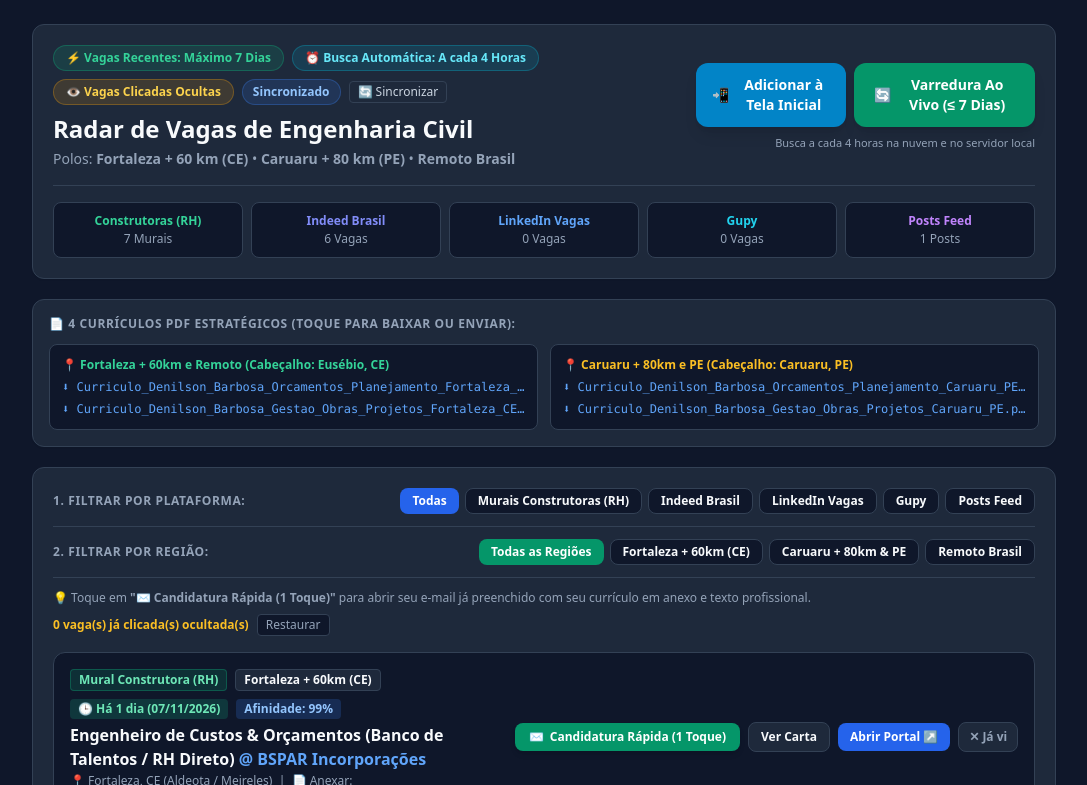
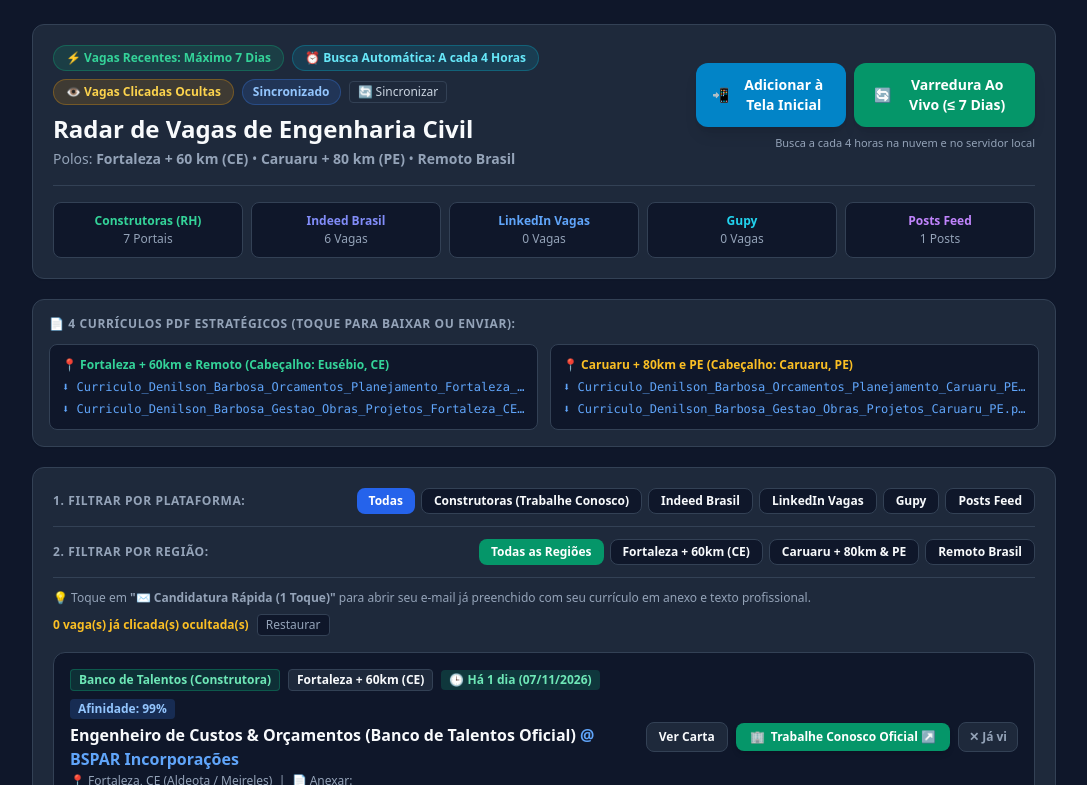
Before and after one commit to denilsonb20-prog/radar-vagas-engenharia, a plain HTML site: page index.html in a window 1280 px wide. Both pictures are taken after a click on the button "Todas". Shown: the top 785 px of the page, without its empty margins (96-1183 px from the left). Drawn offline with nearby package versions, Linux system fonts and the light colour scheme; no server answers.

Commit message:
Sync bidirecional index.html

```diff
--- a/index.html
+++ b/index.html
@@ -151,7 +151,7 @@
           <span class="text-xs font-bold uppercase tracking-wider text-[var(--muted-foreground)]">1. Filtrar por Plataforma:</span>
           <div class="flex flex-wrap gap-1.5">
             <button onclick="setPlat('todas')" id="plat-todas" class="px-3 py-1 rounded-lg text-xs font-semibold bg-blue-600 text-white cursor-pointer">Todas</button>
-            <button onclick="setPlat('Mural Construtora (RH)')" id="plat-Mural Construtora (RH)" class="px-3 py-1 rounded-lg text-xs font-semibold bg-[var(--background)] border border-[var(--border)] cursor-pointer">Murais Construtoras (RH)</button>
+            <button onclick="setPlat('Banco de Talentos (Construtora)')" id="plat-Banco de Talentos (Construtora)" class="px-3 py-1 rounded-lg text-xs font-semibold bg-[var(--background)] border border-[var(--border)] cursor-pointer">Construtoras (Trabalhe Conosco)</button>
             <button onclick="setPlat('Indeed')" id="plat-Indeed" class="px-3 py-1 rounded-lg text-xs font-semibold bg-[var(--background)] border border-[var(--border)] cursor-pointer">Indeed Brasil</button>
             <button onclick="setPlat('LinkedIn Vagas')" id="plat-LinkedIn Vagas" class="px-3 py-1 rounded-lg text-xs font-semibold bg-[var(--background)] border border-[var(--border)] cursor-pointer">LinkedIn Vagas</button>
             <button onclick="setPlat('Gupy')" id="plat-Gupy" class="px-3 py-1 rounded-lg text-xs font-semibold bg-[var(--background)] border border-[var(--border)] cursor-pointer">Gupy</button>
@@ -212,121 +212,36 @@
     let VAGAS = [
   {
     "id": "const_ce_bspar",
-    "plat": "Mural Construtora (RH)",
+    "plat": "Banco de Talentos (Construtora)",
     "reg": "fortaleza",
     "regLabel": "Fortaleza + 60km (CE)",
     "dias": 1,
     "recencia": "Há 1 dia (07/11/2026)",
     "score": 99,
-    "titulo": "Engenheiro de Custos & Orçamentos (Banco de Talentos / RH Direto)",
+    "titulo": "Engenheiro de Custos & Orçamentos (Banco de Talentos Oficial)",
     "empresa": "BSPAR Incorporações",
     "local": "Fortaleza, CE (Aldeota / Meireles)",
     "pdf": "Curriculo_Denilson_Barbosa_Orcamentos_Planejamento_Fortaleza_CE.pdf",
-    "email": "contato@bspar.com.br",
+    "email": "",
     "url": "https://bspar.com.br/trabalhe-conosco/",
-    "resumo": "Banco de talentos e seleção contínua para Engenharia de Custos, Orçamentos, Planejamento e Acompanhamento de Obras de alto padrão da BSPAR Incorporações em Fortaleza/CE. Envio direto de currículo para a equipe de RH.",
-    "motivo": "Publicada há 1 dia(s) • Afinidade com Orçamentos de Obras, Planejamento Físico-Financeiro, Gestão/Execução de Obras."
+    "resumo": "Canal oficial de Trabalhe Conosco da BSPAR Incorporações em Fortaleza/CE. Cadastro direto no banco de talentos de Engenharia Civil, Custos, Orçamentos e Gestão de Obras de alto padrão.",
+    "motivo": "Publicada há 1 dia(s) • Afinidade com Orçamentos de Obras, Engenharia Civil, Gestão/Execução de Obras."
   },
   {
-    "id": "const_ce_crolim",
-    "plat": "Mural Construtora (RH)",
+    "id": "const_ce_colmeia",
+    "plat": "Banco de Talentos (Construtora)",
     "reg": "fortaleza",
     "regLabel": "Fortaleza + 60km (CE)",
     "dias": 1,
     "recencia": "Há 1 dia (07/11/2026)",
     "score": 99,
-    "titulo": "Engenheiro Civil - Planejamento e Gestão de Obras (RH Direto)",
-    "empresa": "C. Rolim Engenharia",
-    "local": "Fortaleza, CE",
-    "pdf": "Curriculo_Denilson_Barbosa_Orcamentos_Planejamento_Fortaleza_CE.pdf",
-    "email": "rh@crolim.com.br",
-    "url": "https://www.crolimengenharia.com.br/trabalhe-conosco/",
-    "resumo": "Oportunidade contínua e banco de talentos para Engenheiros Civis com foco em planejamento físico-financeiro, controle de cronograma, medições e acompanhamento de obras prediais sustentáveis em Fortaleza.",
-    "motivo": "Publicada há 1 dia(s) • Afinidade com Planejamento Físico-Financeiro, Cronogramas de Obra, Engenharia Civil."
-  },
-  {
-    "id": "const_ce_colmeia",
-    "plat": "Mural Construtora (RH)",
-    "reg": "fortaleza",
-    "regLabel": "Fortaleza + 60km (CE)",
-    "dias": 1,
-    "recencia": "Há 1 dia (07/11/2026)",
-    "score": 99,
-    "titulo": "Engenheiro Orçamentista / Sala Técnica (Mural de Talentos)",
+    "titulo": "Engenheiro Orçamentista / Sala Técnica (Trabalhe Conosco Oficial)",
     "empresa": "Construtora Colmeia",
     "local": "Fortaleza, CE (Região Metropolitana)",
     "pdf": "Curriculo_Denilson_Barbosa_Orcamentos_Planejamento_Fortaleza_CE.pdf",
-    "email": "curriculo@colmeia.com.br",
+    "email": "",
     "url": "https://colmeia.com.br/trabalhe-conosco/",
-    "resumo": "Seleção direta de Engenheiros para elaboração de orçamentos executivos, CPUs, cotações com fornecedores, compatibilização de projetos BIM e sala técnica de obras residenciais no Ceará.",
-    "motivo": "Publicada há 1 dia(s) • Afinidade com Orçamentos de Obras, Sala Técnica / Orçamentos e Planejamento, Gestão/Execução de Obras."
-  },
-  {
-    "id": "const_pe_cpconstrucao",
-    "plat": "Mural Construtora (RH)",
-    "reg": "caruaru",
-    "regLabel": "Caruaru + 80km (PE)",
-    "dias": 1,
-    "recencia": "Há 1 dia (07/11/2026)",
-    "score": 99,
-    "titulo": "Engenheiro Civil - Obras & Orçamentos (Caruaru / Agreste)",
-    "empresa": "CP Construção",
-    "local": "Caruaru, PE (Polo Agreste)",
-    "pdf": "Curriculo_Denilson_Barbosa_Orcamentos_Planejamento_Caruaru_PE.pdf",
-    "email": "contato@cpconstrucao.com.br",
-    "url": "http://cpconstrucao.com.br/",
-    "resumo": "Construtora referência no Agreste de Pernambuco com sede em Caruaru. Canal direto para recepção de currículos de Engenharia Civil com atuação em obras residenciais, loteamentos, infraestrutura e orçamentos.",
-    "motivo": "Publicada há 1 dia(s) • Afinidade com Orçamentos de Obras, Engenharia Civil, Gestão/Execução de Obras."
-  },
-  {
-    "id": "const_pe_rioave",
-    "plat": "Mural Construtora (RH)",
-    "reg": "caruaru",
-    "regLabel": "Eixo PE (Recife / BR-232)",
-    "dias": 1,
-    "recencia": "Há 1 dia (07/11/2026)",
-    "score": 99,
-    "titulo": "Engenheiro de Planejamento & Qualidade (RH Direto)",
-    "empresa": "Construtora Rio Ave",
-    "local": "Recife / Eixo PE",
-    "pdf": "Curriculo_Denilson_Barbosa_Orcamentos_Planejamento_Caruaru_PE.pdf",
-    "email": "rh@rioave.com.br",
-    "url": "https://rioave.com.br/trabalhe-conosco/",
-    "resumo": "Mural de carreiras e banco de talentos para Engenharia Civil em obras comerciais e residenciais de alto padrão no estado de Pernambuco, com foco em planejamento, qualidade e medições.",
-    "motivo": "Publicada há 1 dia(s) • Afinidade com Planejamento Físico-Financeiro, Engenharia Civil, Gestão/Execução de Obras."
-  },
-  {
-    "id": "const_pe_conic",
-    "plat": "Mural Construtora (RH)",
-    "reg": "caruaru",
-    "regLabel": "Eixo PE (Recife / BR-232)",
-    "dias": 1,
-    "recencia": "Há 1 dia (07/11/2026)",
-    "score": 99,
-    "titulo": "Engenheiro Civil - Gestão e Acompanhamento de Obras (RH)",
-    "empresa": "Conic Construtora",
-    "local": "Pernambuco (Eixo BR-232)",
-    "pdf": "Curriculo_Denilson_Barbosa_Gestao_Obras_Projetos_Caruaru_PE.pdf",
-    "email": "rh@conic.com.br",
-    "url": "https://conic.com.br/trabalhe-conosco/",
-    "resumo": "Recepção de currículos de Engenharia Civil para obras públicas e privadas em Pernambuco. Gestão de equipes em campo, controle de prazos e medições contratuais.",
-    "motivo": "Publicada há 1 dia(s) • Afinidade com Engenharia Civil, Gestão/Execução de Obras, Controle de Medições."
-  },
-  {
-    "id": "const_pe_duarte",
-    "plat": "Mural Construtora (RH)",
-    "reg": "caruaru",
-    "regLabel": "Eixo PE (Recife / BR-232)",
-    "dias": 1,
-    "recencia": "Há 1 dia (07/11/2026)",
-    "score": 99,
-    "titulo": "Engenheiro de Custos & Sala Técnica (Banco de Talentos)",
-    "empresa": "Duarte Engenharia",
-    "local": "Pernambuco (Eixo BR-232 / Recife)",
-    "pdf": "Curriculo_Denilson_Barbosa_Orcamentos_Planejamento_Caruaru_PE.pdf",
-    "email": "contato@duarteeng.com.br",
-    "url": "https://duarteeng.com.br/trabalhe-conosco/",
-    "resumo": "Oportunidades em engenharia de custos, orçamentos e contratos para obras de grande porte, infraestrutura e saúde em Pernambuco.",
+    "resumo": "Mural oficial de Carreiras da Construtora Colmeia em Fortaleza/CE. Formulário oficial de cadastro de currículos para sala técnica, orçamentos e acompanhamento de obras.",
     "motivo": "Publicada há 1 dia(s) • Afinidade com Orçamentos de Obras, Sala Técnica / Orçamentos e Planejamento, Gestão/Execução de Obras."
   },
   {
@@ -415,6 +330,57 @@
     "motivo": "Publicada há 5 dia(s) • Afinidade com Planejamento Físico-Financeiro, Cronogramas de Obra, Gestão/Execução de Obras."
   },
   {
+    "id": "const_pe_cpconstrucao",
+    "plat": "Banco de Talentos (Construtora)",
+    "reg": "caruaru",
+    "regLabel": "Caruaru + 80km (PE)",
+    "dias": 1,
+    "recencia": "Há 1 dia (07/11/2026)",
+    "score": 98,
+    "titulo": "Engenheiro Civil - Obras & Orçamentos (Caruaru / Agreste Oficial)",
+    "empresa": "CP Construção",
+    "local": "Caruaru, PE (Polo Agreste)",
+    "pdf": "Curriculo_Denilson_Barbosa_Orcamentos_Planejamento_Caruaru_PE.pdf",
+    "email": "",
+    "url": "http://cpconstrucao.com.br/",
+    "resumo": "Página oficial da CP Construção em Caruaru/PE. Referência em obras residenciais e loteamentos no Agreste de Pernambuco. Canal direto de contato institucional e currículos.",
+    "motivo": "Publicada há 1 dia(s) • Afinidade com Orçamentos de Obras, Engenharia Civil, Gestão/Execução de Obras."
+  },
+  {
+    "id": "const_ce_crolim",
+    "plat": "Banco de Talentos (Construtora)",
+    "reg": "fortaleza",
+    "regLabel": "Fortaleza + 60km (CE)",
+    "dias": 1,
+    "recencia": "Há 1 dia (07/11/2026)",
+    "score": 96,
+    "titulo": "Engenheiro Civil - Planejamento e Gestão de Obras (Portal Oficial)",
+    "empresa": "C. Rolim Engenharia",
+    "local": "Fortaleza, CE",
+    "pdf": "Curriculo_Denilson_Barbosa_Orcamentos_Planejamento_Fortaleza_CE.pdf",
+    "email": "",
+    "url": "https://www.crolimengenharia.com.br/trabalhe-conosco/",
+    "resumo": "Portal oficial de Trabalhe Conosco da C. Rolim Engenharia. Banco de talentos e processos seletivos contínuos para obras prediais residenciais e comerciais em Fortaleza.",
+    "motivo": "Publicada há 1 dia(s) • Afinidade com Planejamento Físico-Financeiro, Engenharia Civil, Gestão/Execução de Obras."
+  },
+  {
+    "id": "const_pe_conic",
+    "plat": "Banco de Talentos (Construtora)",
+    "reg": "caruaru",
+    "regLabel": "Eixo PE (Recife / BR-232)",
+    "dias": 1,
+    "recencia": "Há 1 dia (07/11/2026)",
+    "score": 96,
+    "titulo": "Engenheiro Civil - Gestão e Acompanhamento de Obras (Mural PE)",
+    "empresa": "Conic Construtora",
+    "local": "Pernambuco (Eixo BR-232)",
+    "pdf": "Curriculo_Denilson_Barbosa_Gestao_Obras_Projetos_Caruaru_PE.pdf",
+    "email": "",
+    "url": "https://conic.com.br/trabalhe-conosco/",
+    "resumo": "Canal de Trabalhe Conosco da Conic Construtora em Pernambuco para gestão de obras públicas e privadas, planejamento e infraestrutura.",
+    "motivo": "Publicada há 1 dia(s) • Afinidade com Planejamento Físico-Financeiro, Engenharia Civil, Gestão/Execução de Obras."
+  },
+  {
     "id": "indeed_afba2d60a38959e1",
     "plat": "Indeed",
     "reg": "caruaru",
@@ -430,6 +396,40 @@
     "url": "https://br.indeed.com/viewjob?jk=afba2d60a38959e1",
     "resumo": "Responsável pela gestão integral da obra no campo em Caruaru/PE, garantindo a execução conforme projetos executivos, normas técnicas ABNT, cumprimento de prazos, cronograma físico-financeiro e controle de custos e equipes.",
     "motivo": "Publicada há 6 dia(s) • Afinidade com Cronogramas de Obra, Engenharia Civil, Gestão/Execução de Obras."
+  },
+  {
+    "id": "const_pe_duarte",
+    "plat": "Banco de Talentos (Construtora)",
+    "reg": "caruaru",
+    "regLabel": "Eixo PE (Recife / BR-232)",
+    "dias": 1,
+    "recencia": "Há 1 dia (07/11/2026)",
+    "score": 93,
+    "titulo": "Engenheiro de Custos & Sala Técnica (Trabalhe Conosco PE)",
+    "empresa": "Duarte Engenharia",
+    "local": "Pernambuco (Eixo BR-232 / Recife)",
+    "pdf": "Curriculo_Denilson_Barbosa_Orcamentos_Planejamento_Caruaru_PE.pdf",
+    "email": "",
+    "url": "https://duarteeng.com.br/trabalhe-conosco/",
+    "resumo": "Página oficial de Carreiras da Duarte Engenharia em Pernambuco. Inscrição para processos seletivos e banco de talentos em engenharia de custos e obras.",
+    "motivo": "Publicada há 1 dia(s) • Afinidade com Sala Técnica / Orçamentos e Planejamento, Gestão/Execução de Obras, Engenharia de Custos."
+  },
+  {
+    "id": "const_pe_rioave",
+    "plat": "Banco de Talentos (Construtora)",
+    "reg": "caruaru",
+    "regLabel": "Eixo PE (Recife / BR-232)",
+    "dias": 1,
+    "recencia": "Há 1 dia (07/11/2026)",
+    "score": 83,
+    "titulo": "Engenheiro de Planejamento & Qualidade (Banco de Talentos PE)",
+    "empresa": "Construtora Rio Ave",
+    "local": "Recife / Eixo PE",
+    "pdf": "Curriculo_Denilson_Barbosa_Orcamentos_Planejamento_Caruaru_PE.pdf",
+    "email": "",
+    "url": "https://rioave.com.br/trabalhe-conosco/",
+    "resumo": "Portal oficial de Trabalhe Conosco da Construtora Rio Ave em Pernambuco. Cadastro no banco de talentos para engenharia, planejamento físico-financeiro e obras corporativas.",
+    "motivo": "Publicada há 1 dia(s) • Afinidade com Planejamento Físico-Financeiro, Gestão/Execução de Obras."
   },
   {
     "id": "post_7523750203116498944",
@@ -491,13 +491,13 @@
 
     function atualizarPlacar() {
       const visiveis = VAGAS.filter(v => !foiClicada(v) && (v.dias === undefined || v.dias <= 7));
-      const cConst = visiveis.filter(v => v.plat === "Mural Construtora (RH)").length;
+      const cConst = visiveis.filter(v => v.plat === "Banco de Talentos (Construtora)").length;
       const cInd = visiveis.filter(v => v.plat === "Indeed").length;
       const cLin = visiveis.filter(v => v.plat === "LinkedIn Vagas").length;
       const cGupy = visiveis.filter(v => v.plat === "Gupy").length;
       const cPos = visiveis.filter(v => v.plat === "Publicação LinkedIn").length;
 
-      document.getElementById("count-const").textContent = `${cConst} Murais`;
+      document.getElementById("count-const").textContent = `${cConst} Portais`;
       document.getElementById("count-indeed").textContent = `${cInd} Vagas`;
       document.getElementById("count-linkedin").textContent = `${cLin} Vagas`;
       document.getElementById("count-gupy").textContent = `${cGupy} Vagas`;
@@ -512,7 +512,7 @@
 
     function setPlat(p) {
       filtroPlat = p;
-      ["todas", "Mural Construtora (RH)", "Indeed", "LinkedIn Vagas", "Gupy", "Publicação LinkedIn"].forEach(k => {
+      ["todas", "Banco de Talentos (Construtora)", "Indeed", "LinkedIn Vagas", "Gupy", "Publicação LinkedIn"].forEach(k => {
         const b = document.getElementById("plat-" + k);
         if (b) {
           b.className = (k === p)
@@ -589,7 +589,7 @@
 
       lista.forEach(v => {
         let platColor = "bg-blue-500/15 text-blue-300 border-blue-500/30";
-        if (v.plat === "Mural Construtora (RH)") {
+        if (v.plat === "Banco de Talentos (Construtora)") {
           platColor = "bg-emerald-500/15 text-emerald-300 border-emerald-500/30";
         } else if (v.plat === "Indeed") {
           platColor = "bg-indigo-500/15 text-indigo-300 border-indigo-500/30";
@@ -603,8 +603,12 @@
         const safeUrl = String(v.url || "").replace(/'/g, "");
 
         const emailBtn = v.email
-          ? `<a href="${obterMailtoLink(v)}" onclick="registrarCliqueVaga('${safeId}', '${safeUrl}')" class="px-3.5 py-1.5 rounded-lg text-xs font-bold bg-emerald-600 hover:bg-emerald-500 text-white shadow-md flex items-center gap-1.5 transition-all"><span>✉️</span> Candidatura Rápida (1 Toque)</a>`
+          ? `<a href="${obterMailtoLink(v)}" onclick="registrarCliqueVaga('${safeId}', '${safeUrl}')" class="px-3.5 py-1.5 rounded-lg text-xs font-bold bg-cyan-600 hover:bg-cyan-500 text-white shadow-md flex items-center gap-1.5 transition-all"><span>✉️</span> E-mail do Recrutador (1 Toque)</a>`
           : "";
+
+        const portalBtn = v.plat === "Banco de Talentos (Construtora)"
+          ? `<a href="${v.url}" target="_blank" onclick="registrarCliqueVaga('${safeId}', '${safeUrl}')" class="px-3.5 py-1.5 rounded-lg text-xs font-bold bg-emerald-600 hover:bg-emerald-500 text-white shadow-md flex items-center gap-1.5 transition-all"><span>🏢</span> Trabalhe Conosco Oficial ↗</a>`
+          : `<a href="${v.url}" target="_blank" onclick="registrarCliqueVaga('${safeId}', '${safeUrl}')" class="px-3 py-1.5 rounded-lg text-xs font-semibold bg-blue-600 text-white hover:bg-blue-500 transition-colors">Abrir no ${v.plat.split(' ')[0]} ↗</a>`;
 
         const card = document.createElement("div");
         card.className = "bg-[var(--background)] border border-[var(--border)] rounded-xl p-4 hover:border-blue-500/40 transition-all";
@@ -625,9 +629,7 @@
               <button onclick="verCarta('${safeId}')" class="px-3 py-1.5 rounded-lg text-xs font-semibold bg-[var(--card)] border border-[var(--border)] hover:bg-blue-600 hover:text-white transition-colors cursor-pointer">
                 Ver Carta
               </button>
-              <a href="${v.url}" target="_blank" onclick="registrarCliqueVaga('${safeId}', '${safeUrl}')" class="px-3 py-1.5 rounded-lg text-xs font-semibold bg-blue-600 text-white hover:bg-blue-500 transition-colors">
-                Abrir Portal ↗
-              </a>
+              ${portalBtn}
               <button onclick="registrarCliqueVaga('${safeId}', '${safeUrl}')" title="Marcar como já vista e ocultar" class="px-2.5 py-1.5 rounded-lg text-xs font-semibold bg-[var(--card)] border border-[var(--border)] text-[var(--muted-foreground)] hover:text-rose-400 cursor-pointer">
                 ✕ Já vi
               </button>
```
